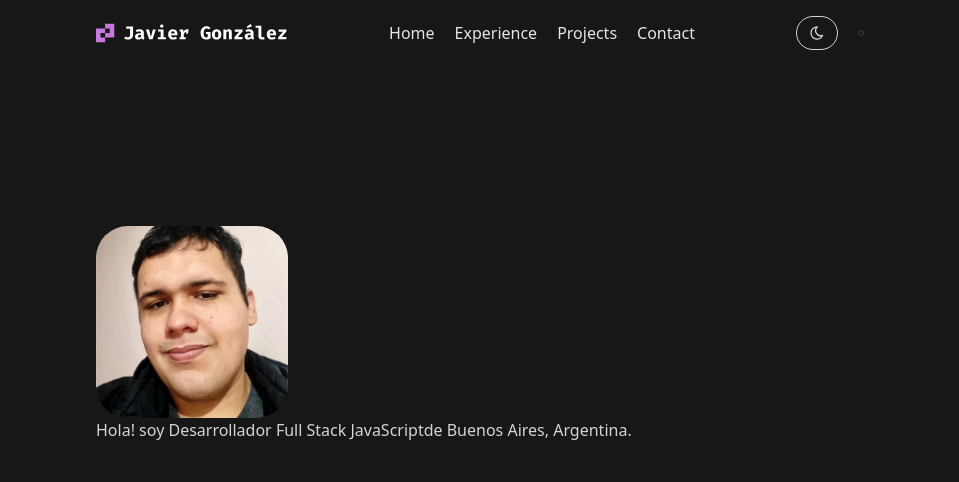
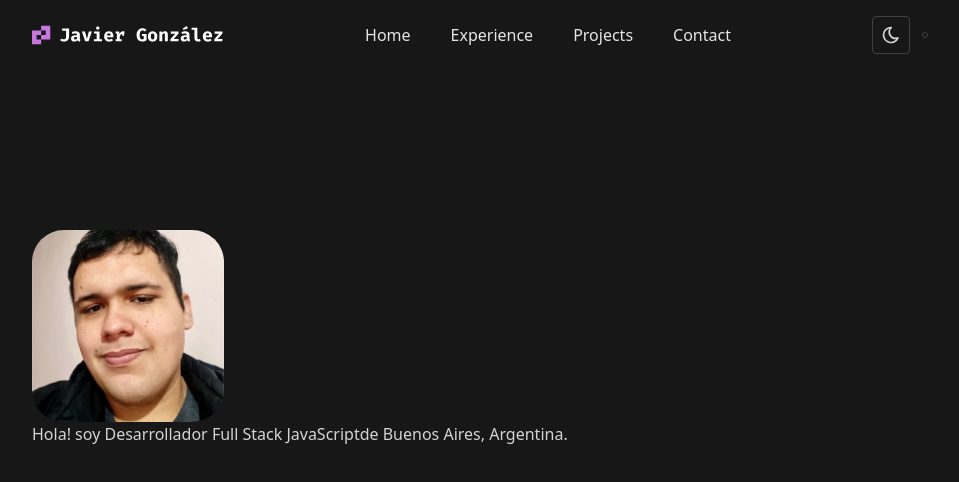
Before and after one commit to javiercodesx/portfolio, a React (Vite) app: page / in a window 1280 px wide. Shown: the top 482 px of the page, without its empty margins (160-1119 px from the left). Built offline with nearby package versions, Linux system fonts and the light colour scheme.

Commit message:
update app.tsx styles

```diff
--- a/src/App.tsx
+++ b/src/App.tsx
@@ -10,7 +10,7 @@ export const App = () => {
 
   return (
     <>
-      <header className="max-w-3xl mx-auto p-2 md:px-0 md:py-4 flex items-center justify-between">
+      <header className="max-w-4xl mx-auto p-2 md:px-0 md:py-4 flex items-center justify-between">
 
         {darkMode ? (
           <a href="/"><LogoDark /></a>
@@ -20,20 +20,20 @@ export const App = () => {
 
         <div className="hidden md:flex items-center gap-4">
           <nav>
-            <ul className="flex gap-5">
-              <li><a className="text-neutral-800 dark:text-neutral-200 text-md" href="#Home">Home</a></li>
-              <li><a className="text-neutral-800 dark:text-neutral-200 text-md" href="#Experience">Experience</a></li>
-              <li><a className="text-neutral-800 dark:text-neutral-200 text-md" href="#Projects">Projects</a></li>
-              <li><a className="text-neutral-800 dark:text-neutral-200 text-md" href="#Contact">Contact</a></li>
+            <ul className="flex gap-4">
+              <li><a className="text-neutral-800 dark:text-neutral-200 text-md px-3 py-2 hover:bg-neutral-700 rounded transition ease-in" href="#Home">Home</a></li>
+              <li><a className="text-neutral-800 dark:text-neutral-200 text-md px-3 py-2 hover:bg-neutral-700 rounded transition ease-in" href="#Experience">Experience</a></li>
+              <li><a className="text-neutral-800 dark:text-neutral-200 text-md px-3 py-2 hover:bg-neutral-700 rounded transition ease-in" href="#Projects">Projects</a></li>
+              <li><a className="text-neutral-800 dark:text-neutral-200 text-md px-3 py-2 hover:bg-neutral-700 rounded transition ease-in" href="#Contact">Contact</a></li>
             </ul>
           </nav>
         </div>
 
-        <div className="flex items-center gap-5">
+        <div className="flex items-center gap-3">
           <Button
-            className="text-neutral-200 px-3 py-1 cursor-pointer rounded-full border border-neutral-800 dark:border-neutral-300"
+            className="text-neutral-200 px-2 py-1.5 cursor-pointer rounded border border-neutral-800 dark:border-neutral-700 dark:hover:bg-neutral-700 transition ease-in"
             onClick={toggleTheme}
-            content={darkMode ? <IconMoon className='text-neutral-300 w-4 hover:scale-105' /> : <IconSun className='text-neutral-800 w-4 hover:scale-105' />}
+            content={darkMode ? <IconMoon className='text-neutral-300 w-5 ' /> : <IconSun className='text-neutral-800 w-5 ' />}
           />
 
           <HamburguerMenu />
@@ -41,8 +41,8 @@ export const App = () => {
 
       </header>
 
-      <section className="max-w-3xl px-2 md:px-0 mx-auto mt-[20dvh]">
-          <img src="/javier_gonzalez.jpg" alt="Javier González" className="h-24 md:h-48 rounded-xl md:rounded-4xl" />
+      <section className="max-w-4xl px-2 md:px-0 mx-auto mt-[20dvh]">
+          <img src="/javier_gonzalez.jpg" alt="Javier González" className="h-24 md:h-48 rounded-xl md:rounded-4xl bg-transparent" />
         <div className="flex items-center space-between">
           <h2 className="text-neutral-800 dark:text-neutral-300">Hola! soy Desarrollador Full Stack JavaScript</h2>
           <h3 className="text-neutral-800 dark:text-neutral-300">de Buenos Aires, Argentina.</h3>
```
